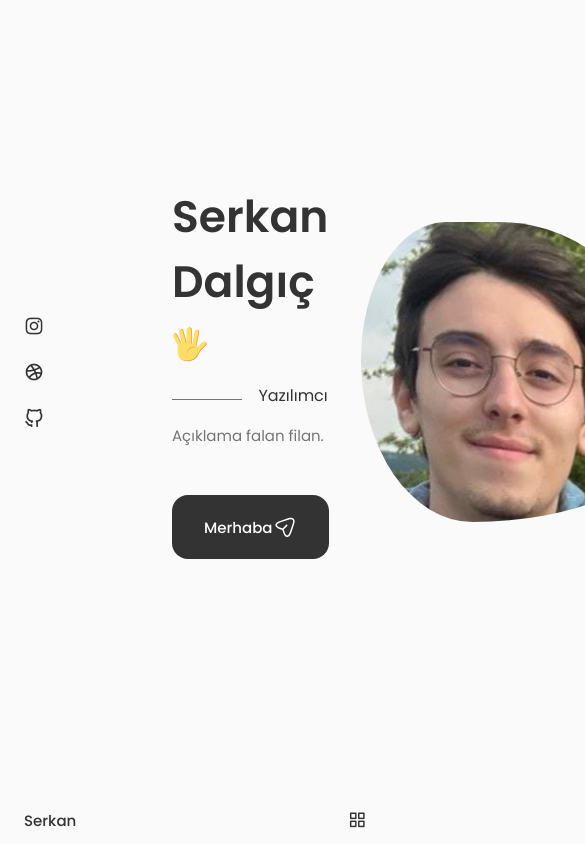
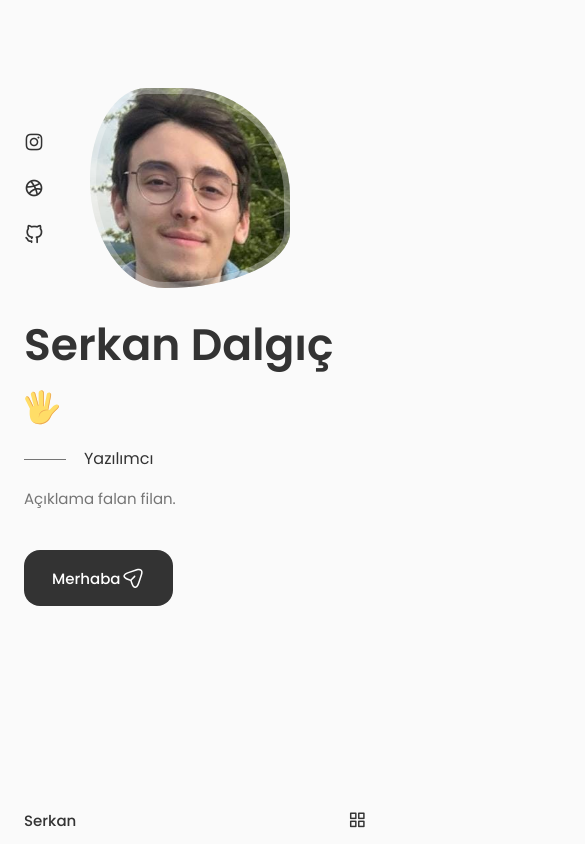
Before and after one commit to srkngthb16/ReactPortfolio, a React (Create React App) app: page / in a window 390 px wide. Shown: the top 844 px of the page, 585 px wide, since content can reach past the window. Built offline with nearby package versions, Linux system fonts and the light colour scheme.

Commit message:
home component has been done

```diff
--- a/src/App.css
+++ b/src/App.css
@@ -169,15 +169,33 @@ img{
     margin-left: var(--mb-1-5);
     margin-right: var(--mb-1-5);
   }
+
+  .button {
+    padding: 1rem 1.75rem;
+  }
+
+  .button_icon  {
+    width: 22px;
+    height: 22px;
+  }
 }
 
 /*for mid devices*/
-@media screen and (max-width: 768px) {}
+@media screen and (max-width: 768px) {
+  .section  {
+    padding: 2rem 0 4rem;
+  }
+}
 
 @media screen and (max-width: 576px) {}
 
 /*for small devices*/
 @media screen and (max-width: 350px ) {
+  :root {
+    --big-font-size: 2.25rem;
+
+  }
+
   .container {
     margin-left: var(--mb-1);
     margin-right: var(--mb-1);
--- a/src/components/header/header.jsx
+++ b/src/components/header/header.jsx
@@ -14,7 +14,7 @@ const Header = () => {
                 <div className={Toggle ? "nav_menu show-menu" : "nav_menu"}>
                     <ul className="nav_list grid">
                         <li className="nav_item">
-                            <a href="#home" className="nav_link active-link">
+                            <a href="index.html" className="nav_link active-link">
                                 <i className="uil uil-estate nav_icon"></i> Home
                             </a>
                         </li>
--- a/src/components/home/Home.jsx
+++ b/src/components/home/Home.jsx
@@ -2,6 +2,7 @@ import React from 'react';
 import "./home.css";
 import Social from './Social';
 import Data from './Data';
+import ScrollDown from './ScrollDown';
 
 const Home = () => {
     return (
@@ -14,6 +15,8 @@ const Home = () => {
 
                     <Data />
                 </div>
+
+                <ScrollDown />
             </div>
         </section>
     )
--- /dev/null
+++ b/src/components/home/ScrollDown.jsx
@@ -0,0 +1,50 @@
+import React from 'react'
+
+const ScrollDown = () => {
+    return (
+        <div className="home_scroll">
+            <a href="#about" className="home_scroll-button
+            button--flex"><svg
+            width="32px"
+            height="32px"
+            class="home__scroll-mouse"
+            viewBox="0 0 247 390"
+            version="1.1"
+            xmlns="http://www.w3.org/2000/svg"
+            xmlnsXlink="http://www.w3.org/1999/xlink"
+            style={{
+              fillRule: "evenodd",
+              clipRule: "evenodd",
+              strokeLinecap: "round",
+              strokeLinejoin: "round",
+              strokeMiterlimit: "1.5",
+            }}
+          >
+            <path
+              class="wheel"
+              d="M123.359,79.775l0,72.843"
+              style={{
+                fill: "none",
+                stroke: "var(--title-color)",
+                strokeWidth: "20px",
+              }}
+            ></path>
+            <path
+              id="mouse"
+              d="M236.717,123.359c0,-62.565 -50.794,-113.359 -113.358,-113.359c-62.565,0 -113.359,50.794 -113.359,113.359l0,143.237c0,62.565 50.794,113.359 113.359,113.359c62.564,0 113.358,-50.794 113.358,-113.359l0,-143.237Z"
+              style={{
+                fill: "none",
+                stroke: "var(--title-color)",
+                strokeWidth: "20px",
+              }}
+            ></path>
+          </svg>
+
+          <span className="home_scroll-name">Scroll Down</span>
+          <i class="uil uil-arrow-down home_scroll-arrow"></i>
+          </a>
+        </div>
+    )
+}
+
+export default ScrollDown
--- a/src/components/home/Social.jsx
+++ b/src/components/home/Social.jsx
@@ -11,7 +11,7 @@ const Social = () => {
             <i class="uil uil-dribbble"></i>
             </a>
 
-            <a href="#" className="home_social-icon" target="_blank">
+            <a href="https://github.com/srkngthb16" className="home_social-icon" target="_blank">
             <i class="uil uil-github-alt"></i>
             </a>
         </div>
--- a/src/components/home/home.css
+++ b/src/components/home/home.css
@@ -1,3 +1,7 @@
+.home_container{
+    row-gap: 7rem;
+}
+
 .home_content{
     grid-template-columns: 116px repeat(2, 1fr);
     padding-top: 5.5rem;
@@ -59,7 +63,7 @@
     background-repeat: no-repeat;
     background-position: center;
     background-size: cover;
-    box-shadow: inset 0 0 0 9px rgb(255, 255, 255 / 30%);
+    box-shadow: inset 0 0 0 9px rgb(255 255 255 / 30%);
     order: 1;
     justify-self: center;
     width: 300px;
@@ -80,3 +84,112 @@
         border-radius: 60% 40% 30% 70%/60% 30% 70% 40%;
     }
 }
+
+.home_scroll {
+    margin-left: 9.25rem;
+}
+
+.wheel {
+    animation: scroll 2s ease infinite;
+}
+
+@keyframes scroll {
+    0% {
+        transform: translateY(0);
+    }
+
+    30% {
+        transform: translateY(3.75rem);
+    }
+}
+
+.home_scroll-name {
+    color: var(--title-color);
+    font-weight: var(--font-medium);
+    margin-right: var(--mb-0-25);
+    margin-left: 2px;
+}
+
+.home_scroll-arrow {
+    font-size: 1.25rem;
+    color: var(--title-color);
+}
+
+/* =============== BREAKPOİNTS ===============*/
+/*for large devices*/
+@media screen and (max-width: 992px) {
+    .home_content {
+        grid-template-columns: 100px repeat(2, 1fr);
+        column-gap: 1.25rem;
+    }
+
+    .home_hand {
+        width: 26px;
+        height: 26px;
+    }
+
+    .home_subtitle {
+        padding-left: 3.75rem;
+        margin-bottom: var(--mb-1);
+    }
+
+    .home_subtitle::before {
+        width: 42px;
+        top: 0.8rem;
+    }
+
+    .home_description   {
+        max-width: initial;
+        margin-bottom: var(--mb-2-5);
+    }
+
+    .home_img {
+        width: 250px;
+        height: 250px;
+        box-shadow: inset 0 0 0 8px rgb(255 255 255 / 30%);
+    }
+
+    .home_scroll    {
+        margin-left: 7.25rem;
+    }
+  }
+
+  /*for mid devices*/
+  @media screen and (max-width: 768px) {
+    .home_content   {
+        grid-template-columns: 0.5fr 3fr;
+        padding-top: 3.5rem;
+    }
+
+    .home_img{
+        order: initial;
+        justify-self: initial;
+    }
+
+    .home_data  {
+        grid-column: 1/3;
+    }
+
+    .home_img {
+        box-shadow: inset 0 0 0 6px rgb(255 255 255 / 30%);
+        width: 200px;
+        height: 200px;
+    }
+
+    .home_scroll {
+        display: none;
+    }
+  }
+
+  /*for small devices*/
+  @media screen and (max-width: 350px ) {
+    .home_img{
+        width: 180px;
+        height: 180px;
+    }
+
+    .home_hand{
+        width: 22px;
+        height: 22px;
+    }
+  }
```
